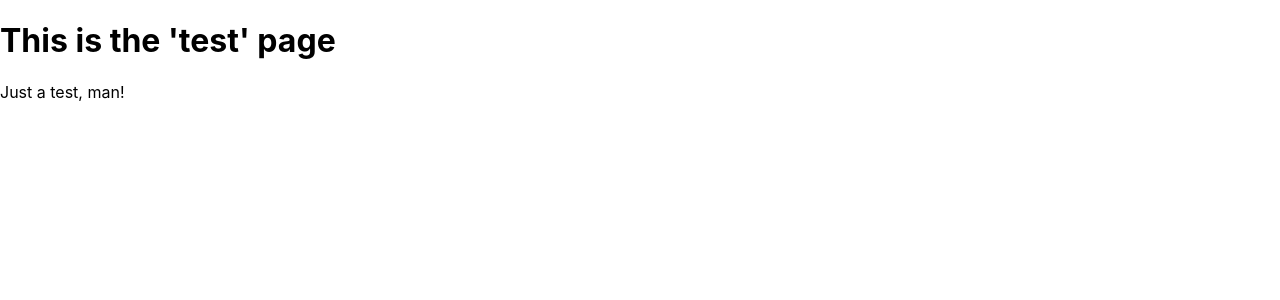
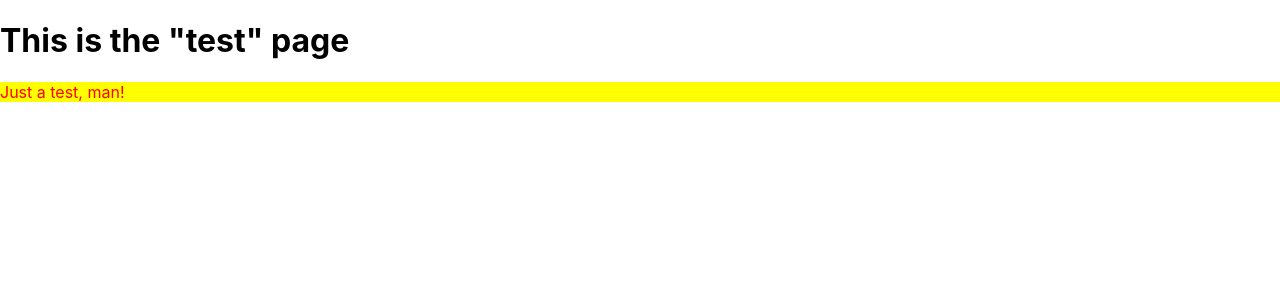
Before and after one commit to jasonkylefrank/Niceness, a Next.js app: page /test in a window 1280 px wide. Shown: the top 300 px of the page. Built offline with nearby package versions, Linux system fonts and the light colour scheme.

Commit message:
Basic Styled Components setup

```diff
--- a/next.config.js
+++ b/next.config.js
@@ -2,6 +2,9 @@
 const nextConfig = {
   reactStrictMode: true,
   swcMinify: true,
+  compiler: {
+    styledComponents: true,
+  }
 }
 
 module.exports = nextConfig
--- a/package.json
+++ b/package.json
@@ -11,7 +11,8 @@
   "dependencies": {
     "next": "12.2.2",
     "react": "18.2.0",
-    "react-dom": "18.2.0"
+    "react-dom": "18.2.0",
+    "styled-components": "^5.3.5"
   },
   "devDependencies": {
     "eslint": "8.19.0",
--- /dev/null
+++ b/pages/_document.js
@@ -0,0 +1,25 @@
+import Document from 'next/document';
+import { ServerStyleSheet } from 'styled-components';
+
+export default class MyDocument extends Document {
+  static async getInitialProps(ctx) {
+    const sheet = new ServerStyleSheet();
+    const originalRenderPage = ctx.renderPage;
+
+    try {
+      ctx.renderPage = () =>
+        originalRenderPage({
+          enhanceApp: (App) => (props) =>
+            sheet.collectStyles(<App {...props} />),
+        });
+
+      const initialProps = await Document.getInitialProps(ctx);
+      return {
+        ...initialProps,
+        styles: [initialProps.styles, sheet.getStyleElement()],
+      };
+    } finally {
+      sheet.seal();
+    }
+  }
+}
--- a/pages/test.js
+++ b/pages/test.js
@@ -1,10 +1,15 @@
+import styled from "styled-components";
 
+const P = styled.p`
+    color: red;
+    background: yellow;
+`;
 
 export default function test(props) {
     return (
         <>
-            <h1>This is the 'test' page</h1>
-            <p>Just a test, man!</p>
+            <h1>This is the &quot;test&quot; page</h1>
+            <P>Just a test, man!</P>
         </>
     );
 }
```
Also changed, not shown: 1 other file (tests, documents, lock files or other folders).
